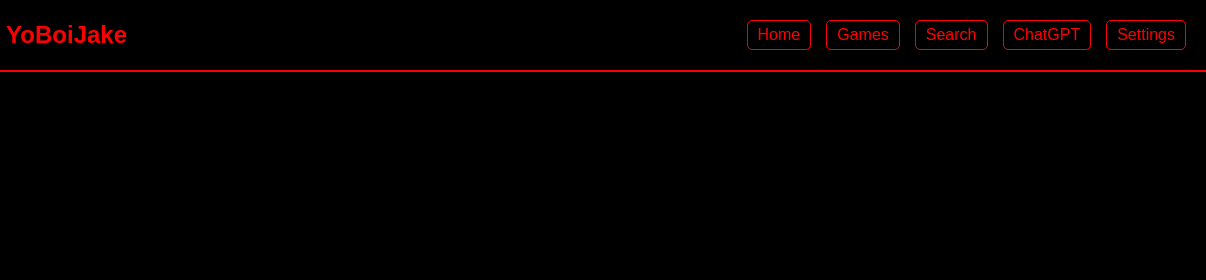
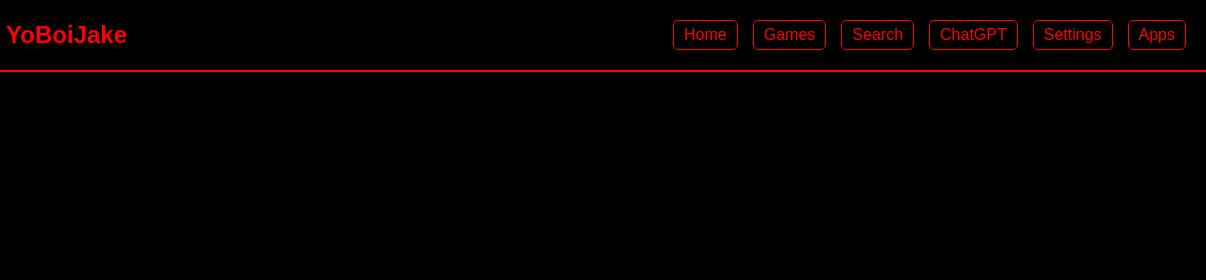
Before and after one commit to TheLadysLoveMe/Jax-Incorperated, a website: page public/index.html in a window 1280 px wide. Shown: the top 280 px of the page, 74-1280 px from the left. Drawn offline with Linux system fonts and the light colour scheme.

Commit message:
Update index.html

```diff
--- a/public/index.html
+++ b/public/index.html
@@ -43,6 +43,7 @@
       <a href="/search.html">Search</a>
       <a href="/chatgpt.html">ChatGPT</a>
       <a href="/settings.html">Settings</a>
+      <a href="/apps">Apps</a>
     </nav>
   </header>
 
```
